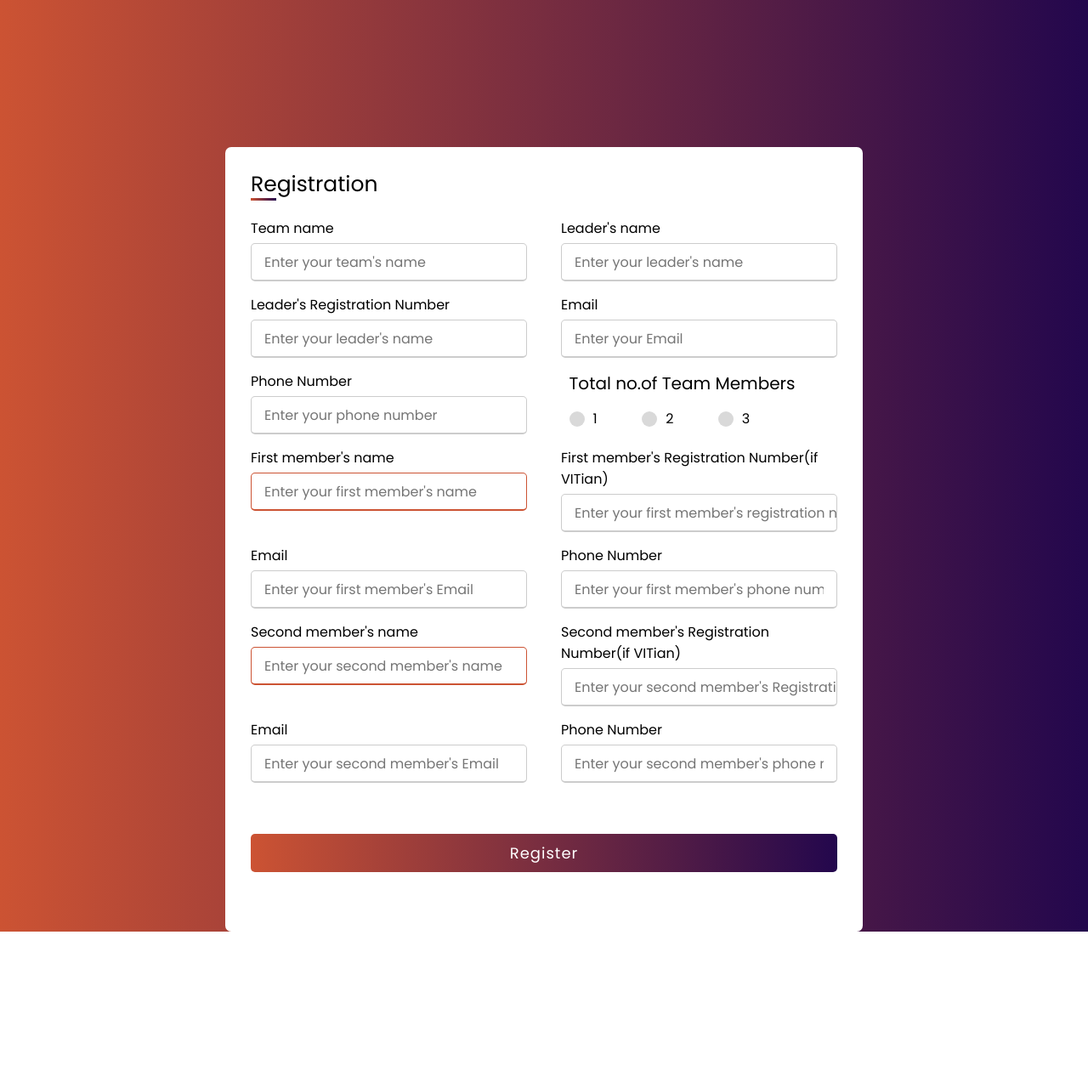
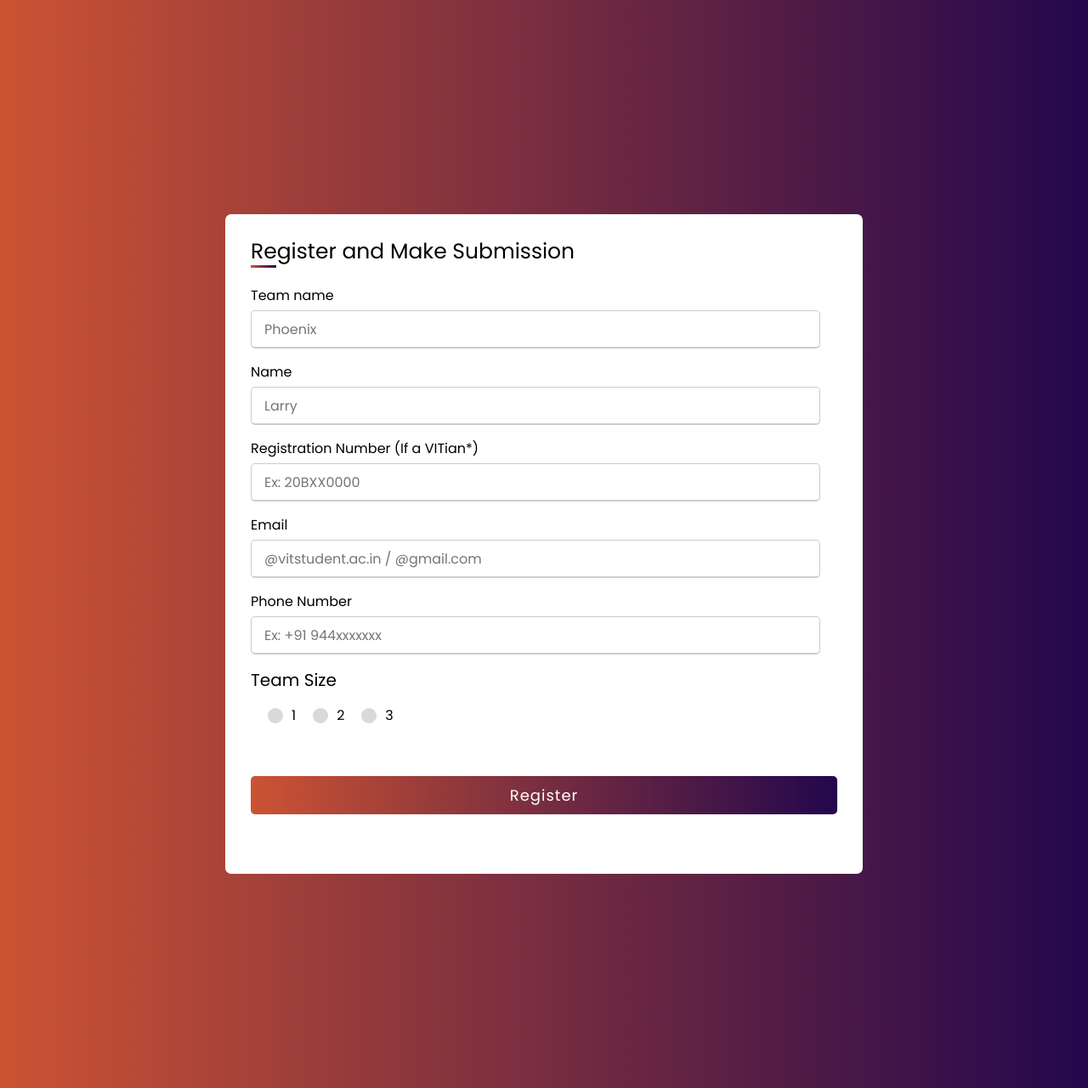
Before and after one commit to IEEE-Signal-Processing-Society-VIT/tempora-ieee-sps, a Flask app: page /register/ in a window 1280 px wide. Shown: the whole page at 85% size. Before the commit the page ends 1096 px from the top, so only its background shows below. Run offline with Flask 2, Linux system fonts and the light colour scheme; parts of the project's set-up code (start-up, migrations or seed data) failed here and were passed over.

Commit message:
tempora complete | Testing Pending

```diff
--- /dev/null
+++ b/templates/base.html
@@ -0,0 +1,23 @@
+<!DOCTYPE html>
+<html>
+
+<head>
+	<title>{% block title %}{% endblock title %}</title>
+    <!-- <link href="{{url_for('static', filename='css/bootstrap.min.css')}}" rel="stylesheet"> -->
+	<!-- <link rel="stylesheet" href="https://cdnjs.cloudflare.com/ajax/libs/font-awesome/6.0.0-beta2/css/all.min.css" integrity="sha512-YWzhKL2whUzgiheMoBFwW8CKV4qpHQAEuvilg9FAn5VJUDwKZZxkJNuGM4XkWuk94WCrrwslk8yWNGmY1EduTA==" crossorigin="anonymous" referrerpolicy="no-referrer" />  -->
+    <link type="text/css" rel="stylesheet" href="{{ url_for('static', filename='sylesheets/styles.css') }}" />
+	<meta charset="utf-8">
+	<meta name="viewport" content="width=device-width, initial-scale=1">
+	{% block head_content %} {% endblock head_content %}
+</head>
+
+<body class="{% block body_class %} {% endblock body_class %}">
+
+
+	{% block content %} {% endblock content %}
+
+    {% block scripts %} {% endblock scripts %}
+
+</body>
+
+</html>
--- a/templates/form.html
+++ /dev/null
@@ -1,98 +0,0 @@
-<!DOCTYPE html>
-<html lang="en" dir="ltr">
-<head>
-    <meta charset="UTF-8">
-    <meta http-equiv="X-UA-Compatible" content="IE=edge">
-    <meta name="viewport" content="width=device-width, initial-scale=1.0">
-    <title>Tempora 2.0 Registration</title>
-    <!--  adding styles.css to head -->
-    <link type="text/css" rel="stylesheet" href="{{ url_for('static', filename='sylesheets/styles.css') }}" />
-
-</head>
-<body>
-    <div class="container">
-        <div class="title">Registration</div>
-        <form action="#">
-            <div class="user-details">
-                <div class="input-box">
-                    <span class="details">Team name</span>
-                    <input type="text" placeholder="Enter your team's name" required>
-                </div>
-                <div class="input-box">
-                    <span class="details">Leader's name</span>
-                    <input type="text" placeholder="Enter your leader's name" required>
-                </div>
-                <div class="input-box">
-                    <span class="details">Leader's Registration Number</span>
-                    <input type="text" placeholder="Enter your leader's name" required>
-                </div>
-                <div class="input-box">
-                    <span class="details">Email</span>
-                    <input type="email" placeholder="Enter your Email" required>
-                </div>
-                <div class="input-box">
-                    <span class="details">Phone Number</span>
-                    <input type="number" placeholder="Enter your phone number" required>
-                </div>
-                <div class="team-details">
-                    <input type="radio" name="team-member" id="dot-1">
-                    <input type="radio" name="team-member" id="dot-2">
-                    <input type="radio" name="team-member" id="dot-3">
-
-                    <span class="number-team">Total no.of Team Members</span>
-                    <div class="category">
-                        <label for="dot-1">
-                            <span class="dot one"></span>
-                            <span class="team-member">1</span>
-                        </label>
-                        <label for="dot-2">
-                            <span class="dot two"></span>
-                            <span class="team-member">2</span>
-                        </label>
-                        <label for="dot-3">
-                            <span class="dot three"></span>
-                            <span class="team-member">3</span>
-                        </label>
-                    </div>
-                </div>
-                <br>
-                <div class="input-box">
-                    <span class="details">First member's name</span>
-                    <input type="text" placeholder="Enter your first member's name" >
-                </div>
-                <div class="input-box">
-                    <span class="details">First member's Registration Number(if VITian)</span>
-                    <input type="text" placeholder="Enter your first member's registration number" required>
-                </div>
-                <div class="input-box">
-                    <span class="details">Email</span>
-                    <input type="email" placeholder="Enter your first member's Email" required>
-                </div>
-                <div class="input-box">
-                    <span class="details">Phone Number</span>
-                    <input type="number" placeholder="Enter your first member's phone number" required>
-                </div>
-                <div class="input-box">
-                    <span class="details">Second member's name</span>
-                    <input type="text" placeholder="Enter your second member's name" >
-                </div>
-                <div class="input-box">
-                    <span class="details">Second member's Registration Number(if VITian)</span>
-                    <input type="text" placeholder="Enter your second member's Registration Number" required>
-                </div>
-                <div class="input-box">
-                    <span class="details">Email</span>
-                    <input type="email" placeholder="Enter your second member's Email" required>
-                </div>
-                <div class="input-box">
-                    <span class="details">Phone Number</span>
-                    <input type="number" placeholder="Enter your second member's phone number" required>
-                </div>
-            </div>
-            <div class="button">
-                <input type="submit" value="Register">
-            </div>
-        </form>
-    </div>
-</body>
-</html>
--- /dev/null
+++ b/templates/register.html
@@ -0,0 +1,59 @@
+{% extends "base.html" %}
+{% block title %} Tempora 2.0 {% endblock title %}
+{% block content %}
+    <div class="container">
+        <div class="title">Register and Make Submission</div>
+        <form action="#" method="POST" autocomplete="off">
+            <div class="user-details">
+                <div class="input-box">
+                    <span class="details">Team name</span>
+                    <input type="text" name = "team_name" placeholder="{{message}}" required>
+                </div>
+                <div class="input-box">
+                    <span class="details">Name</span>
+                    <input type="text" name="name" placeholder="Larry" required>
+                </div>
+                <div class="input-box">
+                    <span class="details">Registration Number (If a VITian*)</span>
+                    <input type="text" name="reg_no" placeholder="Ex: 20BXX0000" required>
+                </div>
+                <div class="input-box">
+                    <span class="details">Email</span>
+                    <input type="email" name="email" placeholder="@vitstudent.ac.in / @gmail.com" required>
+                </div>
+                <div class="input-box">
+                    <span class="details">Phone Number</span>
+                    <input type="phone" name="phone" placeholder="Ex: +91 944xxxxxxx" required>
+                </div>
+                <br>
+                <div class="team-details">
+                    <input type="radio" name="team_size" value=1 id="dot-1">
+
+                    <input type="radio" name="team_size" value=2 id="dot-2">
+
+                    <input type="radio" name="team_size" value=3 id="dot-3">
+
+                    <span class="number-team">Team Size</span>
+                    <div class="category">
+                        <label for="dot-1">
+                            <span class="dot one"></span>
+                            <span class="team_size">1</span>
+                        </label>
+                        <label for="dot-2">
+                            <span class="dot two"></span>
+                            <span class="team_size">2</span>
+                        </label>
+                        <label for="dot-3">
+                            <span class="dot three"></span>
+                            <span class="team_size">3</span>
+                        </label>
+                    </div>
+                </div>
+            </div>
+            <div class="button">
+                <input type="submit" value="Register">
+            </div>
+        </form>
+    </div>
+
+{% endblock content %}
--- a/tempora/__init__.py
+++ b/tempora/__init__.py
@@ -1,8 +1,10 @@
 from flask import Flask
 from flask_sqlalchemy import SQLAlchemy
+from flask_marshmallow import Marshmallow
 from tempora.config import Config
 
 db=SQLAlchemy()
+ma= Marshmallow()
 
 def create_app(configClass=Config):
     app=Flask(__name__, template_folder='templates')
--- a/tempora/register/routes.py
+++ b/tempora/register/routes.py
@@ -1,4 +1,11 @@
+from email import message
+from tkinter.messagebox import RETRY
 from flask import Blueprint, render_template, request, redirect, url_for, flash, jsonify
+from tempora.models import Team
+from tempora import db
+import json
+from .utils import add_team, add_member, isValidTeam, getTeamName, add_submission
+
 
 register_blueprint = Blueprint(
     'register',
@@ -11,4 +18,81 @@
 
 @register_blueprint.route('/', methods=['GET', 'POST'])
 def register():
-    return render_template('form.html')
+    #GET Method
+    if request.method=="GET":
+        message=request.args.get('message')
+        if message: # Team Already Exists redirect to register page
+            message=json.loads(message)
+            message=message["error"]
+        else: # Normal Page Load
+            message="Phoenix"
+        return render_template('register.html', message=message)
+
+    #POST Method
+    if request.method=="POST":
+        (team_name, name, reg_no, email, phone, team_size) = (request.form['team_name'], request.form['name'], request.form['reg_no'], request.form['email'], request.form['phone'], request.form['team_size'])
+        # session['messages'] = messages
+        if db.session.query(Team).filter_by(team_name=team_name).first():
+            name_exists={}
+            name_exists['error']="Name Exists, Try again."
+            name_exists=json.dumps(name_exists)
+            return redirect(url_for('register.register', message=name_exists))
+        messages={}
+        messages['team_id']=add_team(team_name, team_size)
+        messages['lead_id']=add_member(messages['team_id'], name, reg_no, email, phone)
+        if team_size==1:
+            messages=json.dumps(messages)
+            return redirect(url_for('register.submission', message=messages))
+        messages['team_size']=team_size
+        messages=json.dumps(messages)
+        return redirect(url_for('register.team', messages=messages))
+
+@register_blueprint.route('/team', methods=['GET', 'POST'])
+def team():
+    if request.method=="GET":
+        messages=request.args['messages']
+        if messages:
+            messages=json.loads(messages)
+            team_id=messages['team_id']
+            team_name=getTeamName(team_id)
+            lead_id=messages['lead_id']
+            team_size=messages['team_size']
+            if isValidTeam(team_id, lead_id):
+                return render_template('register_teammates.html', team_id=team_id, lead_id=lead_id, team_name=team_name, team_size=list(range(1,int(team_size))))
+        return "<h1>Not Authorised</h1>"
+    if request.method=="POST":
+        team_size=request.form['team_size']
+        team_id=request.form['team_id']
+        print("\n\n\n\n\n\n")
+        print(type(team_size))
+        print(request.form)
+        print("\n\n\n\n\n\n")
+        for i in list(range(2, int(team_size)+1)):
+
+            (name, reg_no, email, phone) = (request.form['name'+str(i)], request.form['reg_no'+str(i)], request.form['email'+str(i)], request.form['phone'+str(i)])
+            member=add_member(team_id, name, reg_no, email, phone)
+
+        messages={}
+        messages['team_id']=team_id
+        messages=json.dumps(messages)
+        return redirect(url_for('register.submission', message=messages))
+
+@register_blueprint.route('/submission', methods=['GET', 'POST'])
+def submission():
+    if request.method=="GET":
+        messages=request.args['message']
+        if messages:
+            messages=json.loads(messages)
+            team_id=messages['team_id']
+            team_name=getTeamName(team_id)
+            return render_template('submission.html', team_id=team_id, team_name=team_name)
+    if request.method=="POST":
+        (team_id, title, abstract, objective, novelty,
+         technology_stack, document_link, business_strategy) = (
+             request.form['team_id'], request.form['title'], request.form['abstract'],
+         request.form['objective'], request.form['novelty'], request.form['technology_stack'],
+         request.form['document_link'], request.form['business_strategy'])
+
+        submission=add_submission(team_id, title, abstract, objective, novelty, technology_stack, document_link, business_strategy)
+        if submission:
+            return render_template('submission_success.html')
--- a/static/sylesheets/styles.css
+++ b/tempora/static/sylesheets/styles.css
@@ -7,7 +7,7 @@
 }
 body {
     display: flex;
-    height: 135vh;
+    height: 160vh;
     justify-content: center;
     align-items: center;
     padding: 10px;
@@ -17,13 +17,16 @@
 
 }
 
+.submission_successful {
+    height: 40vh;
+}
+
 .container {
     max-width: 750px;
     width: 100%;
     background: #fff;
     padding: 25px 30px;
     border-radius: 7px;
-    margin-top: 15%;
 }
 
 .container .title {
@@ -53,7 +56,7 @@
 
 form .user-details .input-box {
     margin-bottom: 15px;
-    width: calc(100% / 2 - 20px);
+    width: calc(100% - 20px);
 }
 
 .user-details .input-box .details {
@@ -64,6 +67,18 @@
 
 .user-details .input-box input {
     height: 45px;
+    width: 100%;
+    outline: none;
+    border-radius: 5px;
+    border: 1px solid #ccc;
+    padding-left: 15px;
+    font-size: 16px;
+    border-bottom-width: 2px;
+    transition: all 0.3s ease;
+}
+
+.user-details .input-box textarea {
+    height: 60px;
     width: 100%;
     outline: none;
     border-radius: 5px;
@@ -107,6 +122,7 @@
     margin-right: 10px;
     border: 5px solid transparent;
     transition: all 0.3s ease;
+    margin-left: 20px;
 }
 
 #dot-1:checked ~ .category label .one,
```
Also changed, not shown: templates/register_teammates.html (added, +45 -0 lines), templates/submission.html (added, +53 -0 lines), templates/submission_success.html (added, +8 -0 lines), tempora/models.py (+37 -6 lines), tempora/register/utils.py (+42 -0 lines), tempora/common.db.
